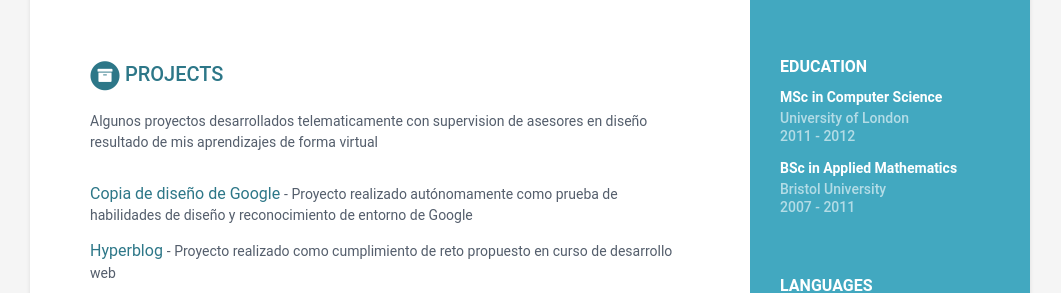
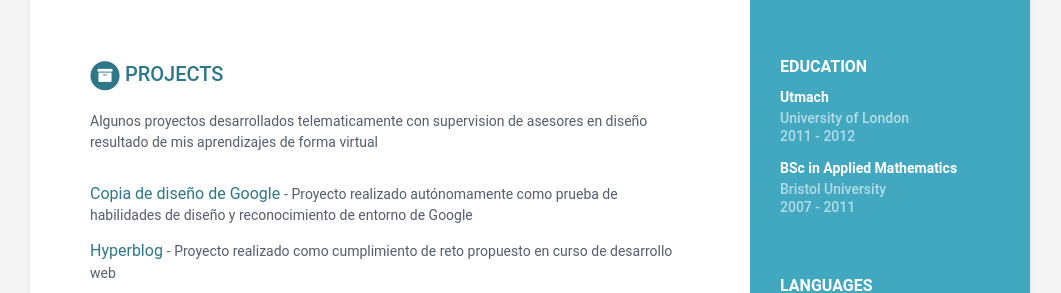
Before and after one commit to KevinC99/good-birch-4e19a, a Jekyll site: the page built from index.html, in a window 1280 px wide. Shown: the part 509-802 px from the top of the page, without its empty margins (110-1171 px from the left). Built offline with Jekyll 4.4.1, drawn with Linux system fonts in a browser that asks for light colours.

Commit message:
data.yml: updated degree in education

```diff
--- a/_data/data.yml
+++ b/_data/data.yml
@@ -39,7 +39,7 @@ career-profile:
     aprendizaje de destrezas sociales y técnicas para seguir mejorando como
     persona y en mi desempeño laboral
 education:
-  - degree: MSc in Computer Science
+  - degree: Utmach
     university: University of London
     time: 2011 - 2012
     details: |
```
